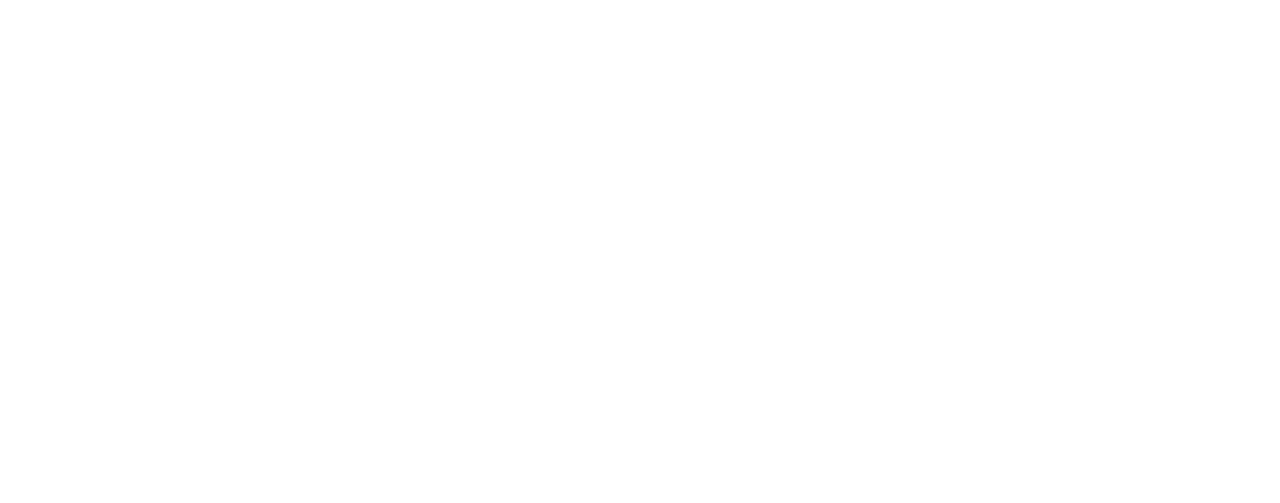
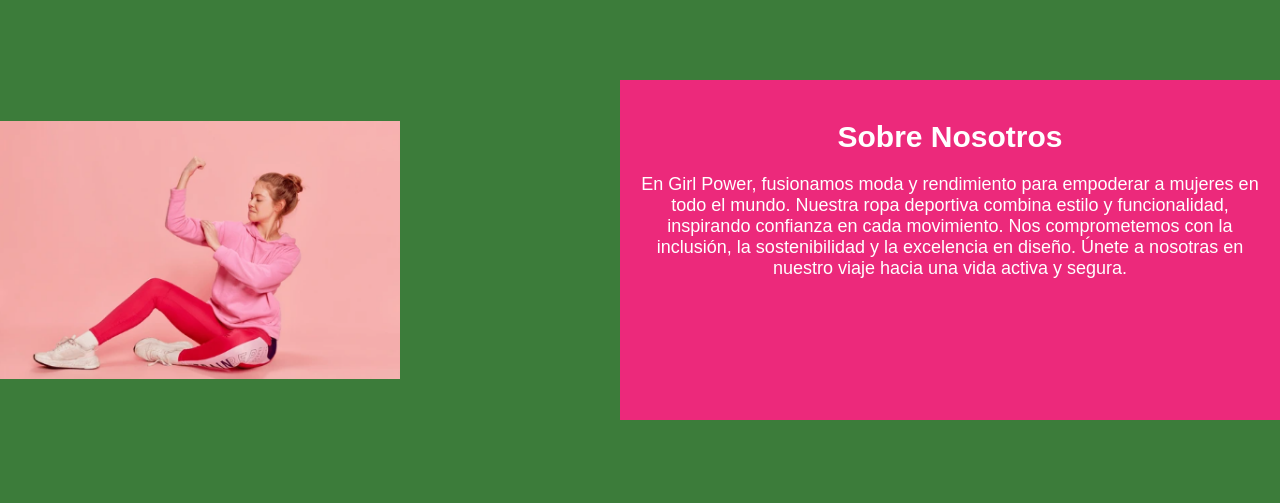
Before and after one commit to MosqueraP/get-power-grupo07, a plain HTML site: page Html/nosotros.html in a window 1280 px wide. Drawn offline with Linux system fonts and the light colour scheme.

Commit message:
sube nosotros

```diff
--- a/Css/frase.css
+++ b/Css/frase.css
@@ -26,7 +26,7 @@ body {
     white-space: nowrap;
     animation: typing 6s steps(40) infinite, blink 5s steps(1) infinite;
 }
-
+/* inicio, fin y tipo de parpadeo del texto */
 @keyframes typing {
     from {
         width: 0;
--- a/Css/nosotros.css
+++ b/Css/nosotros.css
@@ -0,0 +1,47 @@
+
+body {
+    margin: 0;
+    padding: 0;
+    font-family: Arial, sans-serif;
+    background-color: rgb(60, 124, 58); /* Fondo azul */
+}
+
+.contenedor {
+    display: flex;
+    justify-content: center;
+    align-items: center;
+    height: 500px;
+}
+
+.imagen-contenedor {
+    flex: 1;
+}
+
+.imagen-contenedor img {
+    width: 400px;
+    height: auto;
+    display: block;
+}
+
+.nosotros-contenedor {
+    flex: 1;
+    background-color: #ec297b;
+    padding: 20px;
+    width: 300px;
+    height: 300px;
+}
+
+.text {
+    color: white;
+}
+
+.text h1 {
+    font-size: 30px;
+    text-align: center;
+}
+
+.text p {
+    text-align: center;
+    font-size: 18px;
+    margin-bottom: 20px;
+}
--- a/Html/nosotros.html
+++ b/Html/nosotros.html
@@ -0,0 +1,23 @@
+
+<!DOCTYPE html>
+<html lang="es">
+<head>
+    <meta charset="UTF-8">
+    <meta name="viewport" content="width=device-width, initial-scale=1.0">
+    <title>Landing Page</title>
+    <link rel="stylesheet" href="../Css/nosotros.css">
+</head>
+<body>
+    <div class="contenedor">
+        <div class="imagen-contenedor">
+            <img src="../img/sobre nosotros.png"  >
+        </div>
+        <div class="nosotros-contenedor">
+            <div class="text" >
+                <h1>Sobre Nosotros</h1>
+                <p>En Girl Power, fusionamos moda y rendimiento para empoderar a mujeres en todo el mundo. Nuestra ropa deportiva combina estilo y funcionalidad, inspirando confianza en cada movimiento. Nos comprometemos con la inclusión, la sostenibilidad y la excelencia en diseño. Únete a nosotras en nuestro viaje hacia una vida activa y segura.</p>
+            </div>
+        </div>
+    </div>
+</body>
+</html>
```
Also changed, not shown: img/Diseño sin título_20240515_152844_0000.png (added), img/sobre nosotros.png (added).
